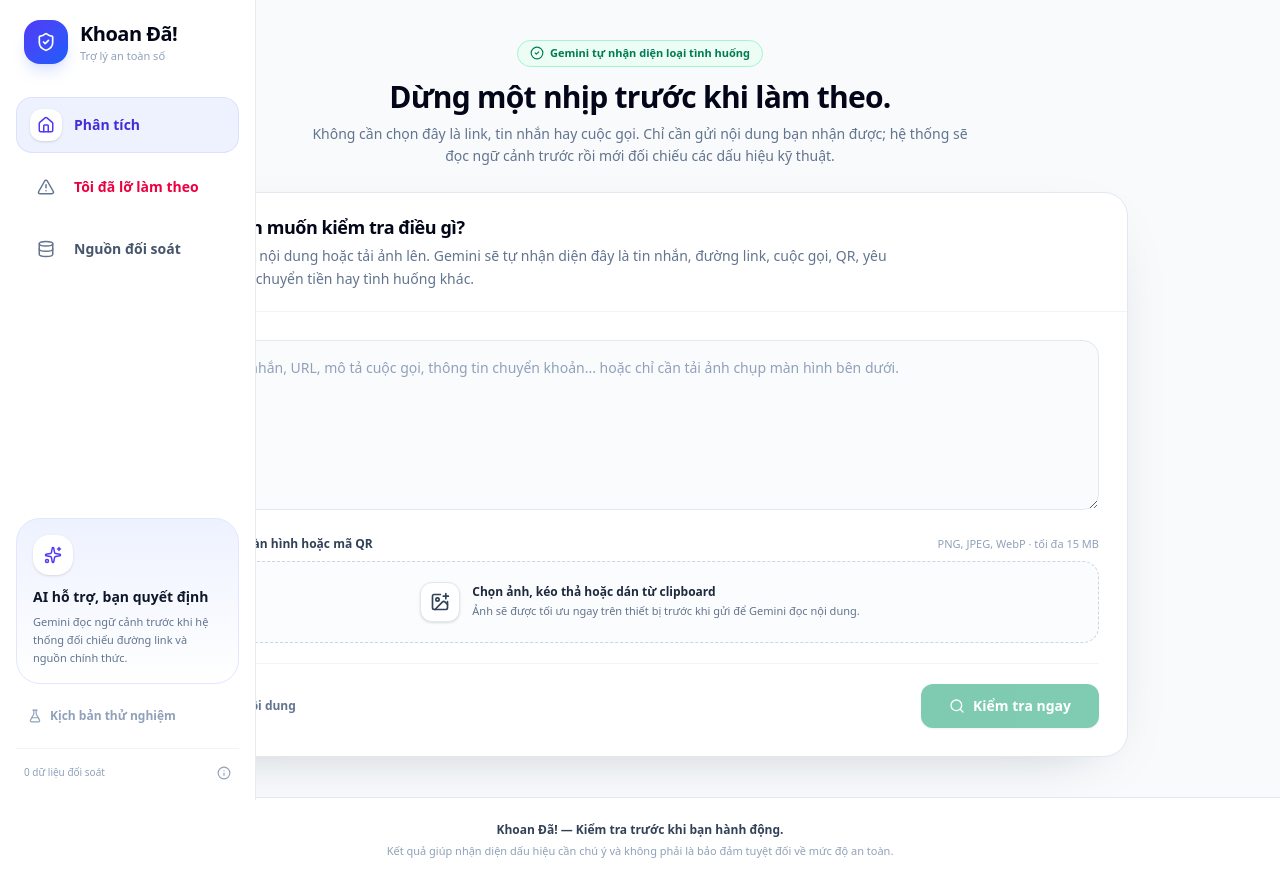
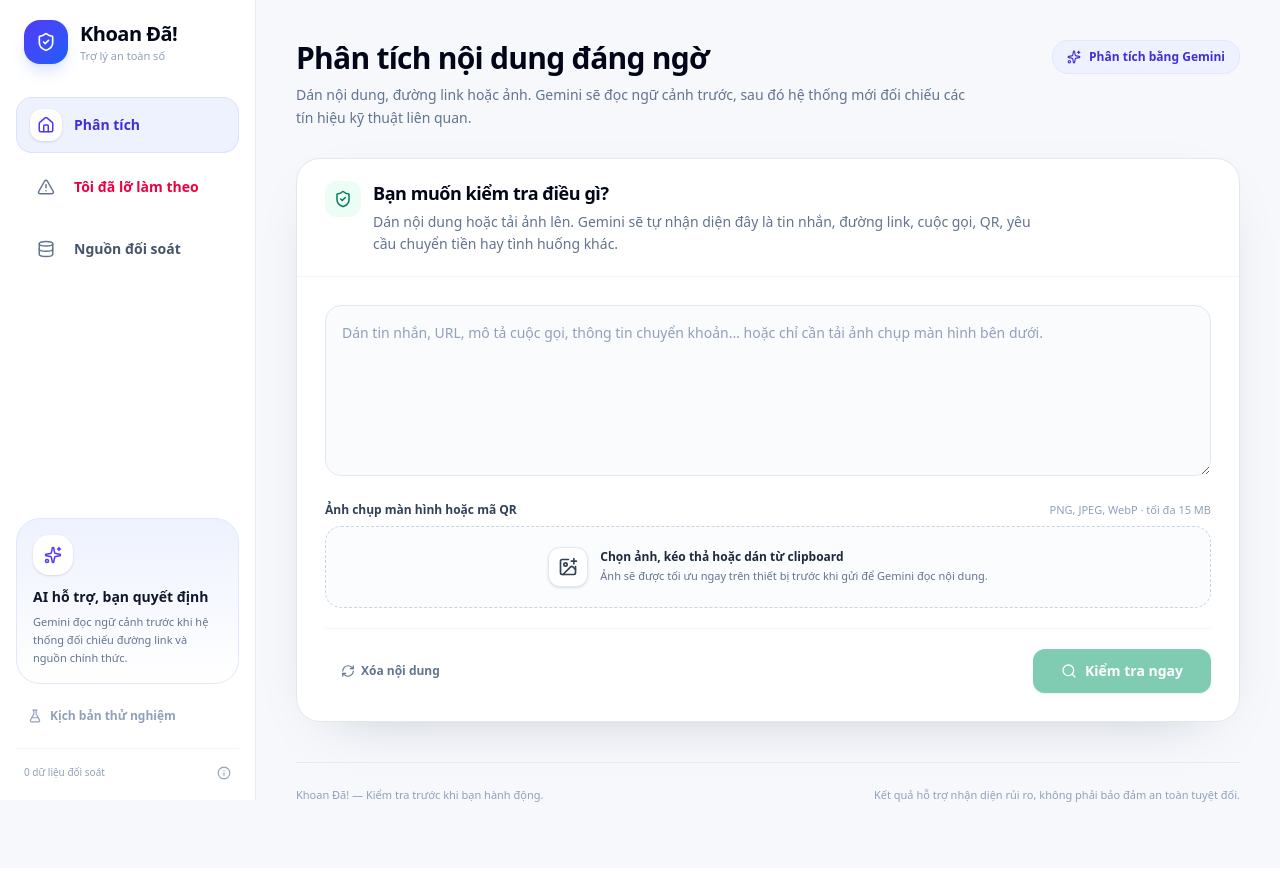
Before and after one commit to hoangsvit/khoan-da-v4, a React (Vite) app: page / in a window 1280 px wide. Built offline with nearby package versions, Linux system fonts and the light colour scheme; no server answers.

Commit message:
Rebuild main workspace around clean dashboard layout

```diff
--- a/src/App.tsx
+++ b/src/App.tsx
@@ -1,5 +1,5 @@
 import React, { useEffect, useState } from 'react';
-import { AlertCircle, CheckCircle2, X } from 'lucide-react';
+import { AlertCircle, Sparkles, X } from 'lucide-react';
 import { AnalysisForm } from './components/AnalysisForm';
 import { DemoPresetButtons } from './components/DemoPresetButtons';
 import { Header } from './components/Header';
@@ -31,9 +31,7 @@
           });
         }
       })
-      .catch(() => {
-        // Health metadata is optional for the consumer UI.
-      });
+      .catch(() => undefined);
   }, []);
 
   const handleAnalyze = async (text: string, imageBase64?: string, mimeType?: string) => {
@@ -45,14 +43,7 @@
       const response = await fetch('/api/analyze', {
         method: 'POST',
         headers: { 'Content-Type': 'application/json' },
-        body: JSON.stringify({
-          text,
-          imageBase64,
-          mimeType,
-          // The public experience is intentionally automatic. The user no
-          // longer needs to classify the situation before Gemini sees it.
-          mode: 'auto'
-        })
+        body: JSON.stringify({ text, imageBase64, mimeType })
       });
 
       if (!response.ok) {
@@ -60,8 +51,7 @@
         throw new Error(errorData.error || 'Không thể hoàn tất kiểm tra lúc này.');
       }
 
-      const resultData: RiskAnalysisResult = await response.json();
-      setAnalysisResult(resultData);
+      setAnalysisResult(await response.json());
     } catch (error: any) {
       setErrorMsg(error?.message || 'Không thể thực hiện phân tích lúc này. Vui lòng thử lại.');
     } finally {
@@ -89,7 +79,7 @@
   };
 
   return (
-    <div className="flex min-h-screen flex-col bg-slate-50 font-sans text-slate-900 antialiased selection:bg-emerald-600 selection:text-white">
+    <div className="min-h-screen bg-[#f6f8fc] font-sans text-slate-900 antialiased selection:bg-indigo-600 selection:text-white">
       <Header
         isRecovery={view === 'recovery'}
         registryStats={registryStats}
@@ -99,23 +89,33 @@
         onBackToCheck={handleBackToCheck}
       />
 
-      <main className="mx-auto w-full max-w-5xl flex-1 px-4 py-7 sm:px-6 sm:py-10">
+      <div className="lg:pl-64">
+        <main className="mx-auto w-full max-w-[1320px] px-4 py-6 sm:px-6 sm:py-8 xl:px-10 xl:py-10">
           {view === 'recovery' ? (
+            <div className="mx-auto max-w-5xl">
+              <div className="mb-6">
+                <p className="text-xs font-bold uppercase tracking-[0.16em] text-rose-500">Xử lý khẩn cấp</p>
+                <h1 className="mt-2 text-2xl font-black tracking-tight text-slate-950 sm:text-3xl">Bạn đã lỡ làm theo?</h1>
+                <p className="mt-2 max-w-2xl text-sm leading-relaxed text-slate-500">
+                  Chọn những việc đã xảy ra để ưu tiên các bước giảm thiệt hại ngay bây giờ.
+                </p>
+              </div>
               <RecoveryModule />
+            </div>
           ) : (
-          <div className="space-y-6">
-            <section className="mx-auto max-w-3xl text-center">
-              <div className="mb-3 inline-flex items-center gap-1.5 rounded-full border border-emerald-200 bg-emerald-50 px-3 py-1 text-[11px] font-bold text-emerald-700">
-                <CheckCircle2 className="h-3.5 w-3.5" />
-                Gemini tự nhận diện loại tình huống
+            <div className="space-y-7">
+              <div className="flex flex-col gap-4 sm:flex-row sm:items-start sm:justify-between">
+                <div>
+                  <h1 className="text-2xl font-black tracking-tight text-slate-950 sm:text-3xl">Phân tích nội dung đáng ngờ</h1>
+                  <p className="mt-2 max-w-2xl text-sm leading-relaxed text-slate-500">
+                    Dán nội dung, đường link hoặc ảnh. Gemini sẽ đọc ngữ cảnh trước, sau đó hệ thống mới đối chiếu các tín hiệu kỹ thuật liên quan.
+                  </p>
                 </div>
-              <h2 className="text-2xl font-extrabold tracking-tight text-slate-950 sm:text-3xl">
-                Dừng một nhịp trước khi làm theo.
-              </h2>
-              <p className="mx-auto mt-2 max-w-2xl text-sm leading-relaxed text-slate-500">
-                Không cần chọn đây là link, tin nhắn hay cuộc gọi. Chỉ cần gửi nội dung bạn nhận được; hệ thống sẽ đọc ngữ cảnh trước rồi mới đối chiếu các dấu hiệu kỹ thuật.
-              </p>
-            </section>
+                <div className="inline-flex w-fit items-center gap-2 rounded-2xl border border-indigo-100 bg-indigo-50 px-3.5 py-2 text-xs font-bold text-indigo-700">
+                  <Sparkles className="h-3.5 w-3.5" />
+                  Phân tích bằng Gemini
+                </div>
+              </div>
 
               <AnalysisForm
                 onAnalyze={handleAnalyze}
@@ -127,11 +127,11 @@
               />
 
               {errorMsg && (
-              <div className="flex items-start gap-2.5 rounded-2xl border border-red-200 bg-red-50 p-4 text-sm text-red-900">
-                <AlertCircle className="mt-0.5 h-5 w-5 shrink-0 text-red-600" />
+                <div className="flex items-start gap-3 rounded-2xl border border-rose-200 bg-rose-50 p-4 text-sm text-rose-900 shadow-sm shadow-rose-100/40">
+                  <AlertCircle className="mt-0.5 h-5 w-5 shrink-0 text-rose-600" />
                   <div>
-                  <p className="font-bold">Chưa thể hoàn tất kiểm tra</p>
-                  <p className="mt-0.5 text-xs leading-relaxed text-red-800">{errorMsg}</p>
+                    <p className="font-extrabold">Chưa thể hoàn tất kiểm tra</p>
+                    <p className="mt-1 text-xs leading-relaxed text-rose-800">{errorMsg}</p>
                   </div>
                 </div>
               )}
@@ -139,18 +139,15 @@
               {analysisResult && <RiskResultDisplay result={analysisResult} />}
             </div>
           )}
-      </main>
 
-      <footer className="border-t border-slate-200 bg-white py-6 text-center">
-        <div className="mx-auto max-w-4xl px-4">
-          <p className="text-xs font-semibold text-slate-700">
-            Khoan Đã! — Kiểm tra trước khi bạn hành động.
-          </p>
-          <p className="mt-1 text-[11px] leading-relaxed text-slate-400">
-            Kết quả giúp nhận diện dấu hiệu cần chú ý và không phải là bảo đảm tuyệt đối về mức độ an toàn.
-          </p>
+          <footer className="mt-10 border-t border-slate-200/80 py-6 text-[11px] text-slate-400">
+            <div className="flex flex-col gap-2 sm:flex-row sm:items-center sm:justify-between">
+              <span>Khoan Đã! — Kiểm tra trước khi bạn hành động.</span>
+              <span>Kết quả hỗ trợ nhận diện rủi ro, không phải bảo đảm an toàn tuyệt đối.</span>
             </div>
           </footer>
+        </main>
+      </div>
 
       {isTestPanelOpen && (
         <div className="fixed inset-0 z-50 flex items-end justify-center bg-slate-950/45 p-0 backdrop-blur-sm sm:items-center sm:p-6">
@@ -158,9 +155,7 @@
             <div className="sticky top-0 z-10 flex items-center justify-between border-b border-slate-200 bg-white/95 px-5 py-4 backdrop-blur-md sm:px-6">
               <div>
                 <h3 className="text-sm font-extrabold text-slate-950">Kịch bản thử nghiệm</h3>
-                <p className="mt-0.5 text-[11px] text-slate-500">
-                  Chỉ dùng khi bạn muốn kiểm tra prompt và hành vi của Gemini.
-                </p>
+                <p className="mt-0.5 text-[11px] text-slate-500">Chỉ dùng để kiểm tra prompt và hành vi của Gemini.</p>
               </div>
               <button
                 type="button"
```
Lines whose indentation alone changed are shown as unchanged.
